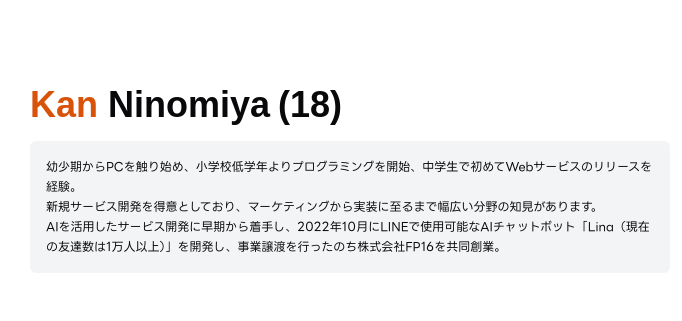
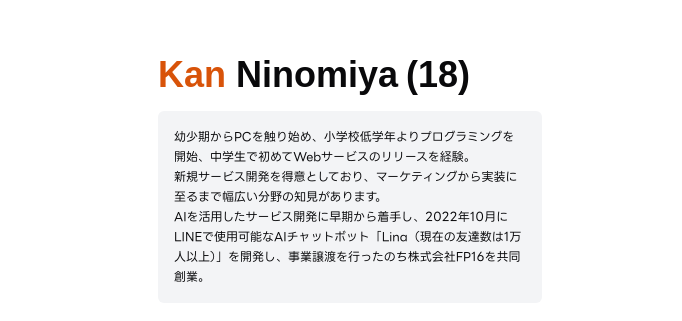
Before and after one commit to nnmykn/kan-old, a Next.js app: page / in a window 1280 px wide. Shown: the part 221-542 px from the top of the page, without its empty margins (290-972 px from the left). Built offline with nearby package versions, Linux system fonts and the light colour scheme; a web font is replaced by a local one.

Commit message:
change max width

```diff
--- a/src/app/page.tsx
+++ b/src/app/page.tsx
@@ -20,7 +20,7 @@ export default function Home() {
   return (
     <main>
       <div className={'w-screen h-screen flex items-center justify-center'}>
-        <div className={'max-w-screen m-8 md:max-w-[50vw] md:m-24'}>
+        <div className={'max-w-screen m-8 md:max-w-[30vw] md:m-24'}>
           <div className={'mb-4 flex flex-col gap-2'}>
             <h2 className={'font-extrabold text-4xl'}>
               <span className={'text-[#D85309]'}>Kan</span> Ninomiya
```
